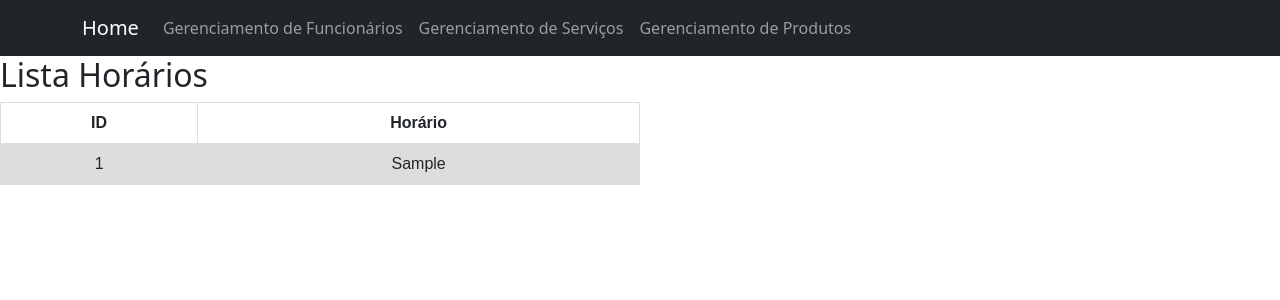
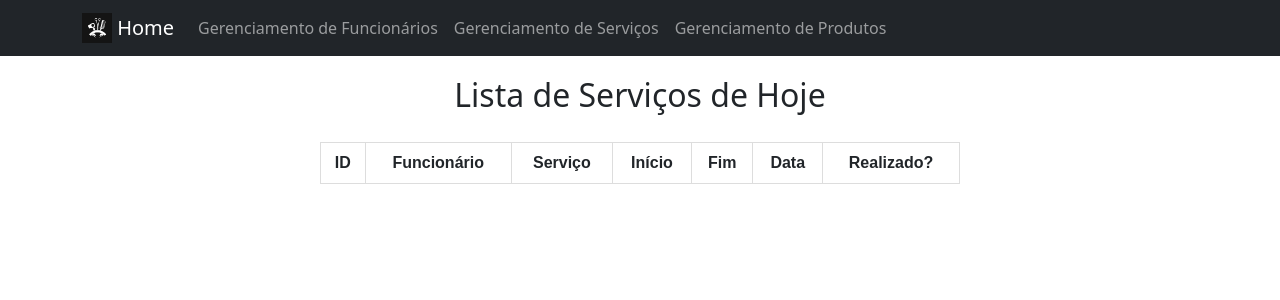
Before and after one commit to VitorHKato/SistemaBarbearia, a Django app: page / in a window 1280 px wide. Shown: the top 300 px of the page. Run offline with Django 3.2, Linux system fonts and the light colour scheme; tables that the repository leaves empty hold one stand-in row (values such as "Sample post"); lists and menus that the app fills with data are empty; some libraries are stand-ins or nearby versions.

Commit message:
Adicionado filtro de serviços diários, ajustes no front

```diff
--- a/core/templates/base.html
+++ b/core/templates/base.html
@@ -16,7 +16,10 @@
     {% block header %}
      <nav class="navbar navbar-expand-lg navbar-dark bg-dark">
         <div class="container">
-            <a class="navbar-brand" href="{% url 'index' %}">Home</a>
+            <a class="navbar-brand" href="{% url 'index' %}">
+                 <img src="/static/img/barber_icon.png" width="30" height="30" class="d-inline-block align-top" alt="">
+                    Home
+            </a>
             <button class="navbar-toggler" type="button" data-toggle="collapse" data-target="#navbarSupportedContent"
                 aria-controls="navbarSupportedContent" aria-expanded="false" aria-label="Toggle navigation">
                 <span class="navbar-toggler-icon"></span>
@@ -24,7 +27,7 @@
             <div class="collapse navbar-collapse" id="navbarSupportedContent">
                 <ul class="navbar-nav mr-auto">
                     <li class="nav-item active">
-                        <a class="nav-link" href="{% url 'gerenciar_funcionarios' %}">Gerenciamento de Funcionários <span class="sr-only">(current)</span></a>
+                        <a class="nav-link" href="{% url 'gerenciar_funcionarios' %}">Gerenciamento de Funcionários</a>
                     </li>
                     <li class="nav-item">
                         <a class="nav-link" href="{% url 'gerenciar_servicos' %}">Gerenciamento de Serviços</a>
--- a/core/templates/gerenciar_funcionarios.html
+++ b/core/templates/gerenciar_funcionarios.html
@@ -1,5 +1,5 @@
 {% extends 'base.html' %}
 
 {% block conteudo %}
-    <p>GERENCIAR FUNCIONÁRIOS</p>
+    <h2>GERENCIAR FUNCIONÁRIOS</h2>
 {% endblock %}
--- a/core/templates/gerenciar_produtos.html
+++ b/core/templates/gerenciar_produtos.html
@@ -1,5 +1,5 @@
 {% extends 'base.html' %}
 
 {% block conteudo %}
-    <p>GERENCIAR PRODUTOS</p>
+    <h2>GERENCIAR PRODUTOS</h2>
 {% endblock %}
--- a/core/templates/gerenciar_servicos.html
+++ b/core/templates/gerenciar_servicos.html
@@ -1,5 +1,5 @@
 {% extends 'base.html' %}
 
 {% block conteudo %}
-    <p>GERENCIAR SERVIÇOS</p>
+    <h2>GERENCIAR SERVIÇOS</h2>
 {% endblock %}
--- a/core/templates/index.html
+++ b/core/templates/index.html
@@ -1,15 +1,26 @@
 {% extends 'base.html' %}
 
 {% block conteudo %}
-    <h2>Lista Horários</h2>
+    <h2>Lista de Serviços de Hoje</h2>
     <table>
         <th>ID</th>
-        <th>Horário</th>
-        {% for i in lista_horarios %}
+        <th>Funcionário</th>
+        <th>Serviço</th>
+        <th>Início</th>
+        <th>Fim</th>
+        <th>Data</th>
+        <th>Realizado?</th>
+        {% for i in lista_tarefas_agendadas %}
         <tr>
             <td>{{ i.id }}</td>
-            <td>{{ i.horario }}</td>
+            <td>{{ i.funcionario.nome }}</td>
+            <td>{{ i.servico.nome }}</td>
+            <td>{{ i.horario_inicio }}</td>
+            <td>{{ i.horario_fim }}</td>
+            <td>{{ i.data }}</td>
+            <td>{{ i.realizado }}</td>
         </tr>
         {% endfor %}
     </table>
+
 {% endblock %}
--- a/core/views.py
+++ b/core/views.py
@@ -1,3 +1,5 @@
+import datetime
+
 from django.http import JsonResponse
 from django.shortcuts import render
 from django.views import View
@@ -7,9 +9,10 @@ import core.models
 
 class Home(View):
     def get(self, *args, **kwargs):
+        data_atual = datetime.datetime.now().date()
 
         lista_horarios = list(core.models.Horario.objects.filter(status=True).order_by('horario'))
-        lista_tarefas_agendadas = list(core.models.TarefasAgendadas.objects.filter(status=True))
+        lista_tarefas_agendadas = list(core.models.TarefasAgendadas.objects.filter(status=True, data=data_atual).order_by('horario_inicio'))
 
         context = {
             'Titulo': "Bem vindo à Barber's!.",
--- a/static/css/style.css
+++ b/static/css/style.css
@@ -2,6 +2,14 @@ table {
     font-family: Arial, sans-serif;
     border-collapse: collapse;
     width: 50%;
+    text-align: center;
+    margin-left: auto;
+    margin-right: auto;
+}
+
+h2, p {
+    text-align: center;
+    padding: 20px;
 }
 
 td, th {
```
Also changed, not shown: static/img/barber_icon.jpg (added), static/img/barber_icon.png (added). Lines whose indentation alone changed are shown as unchanged.
